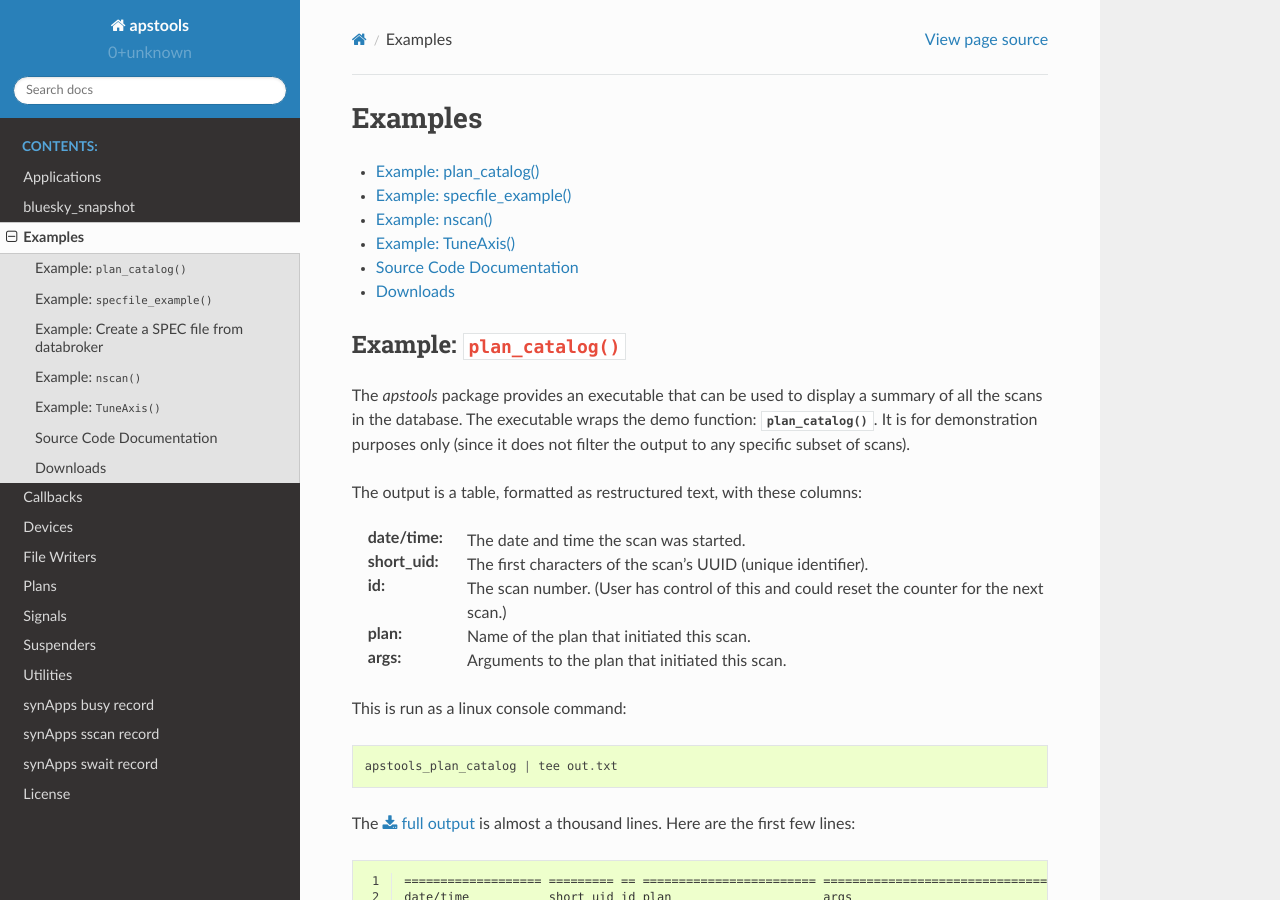
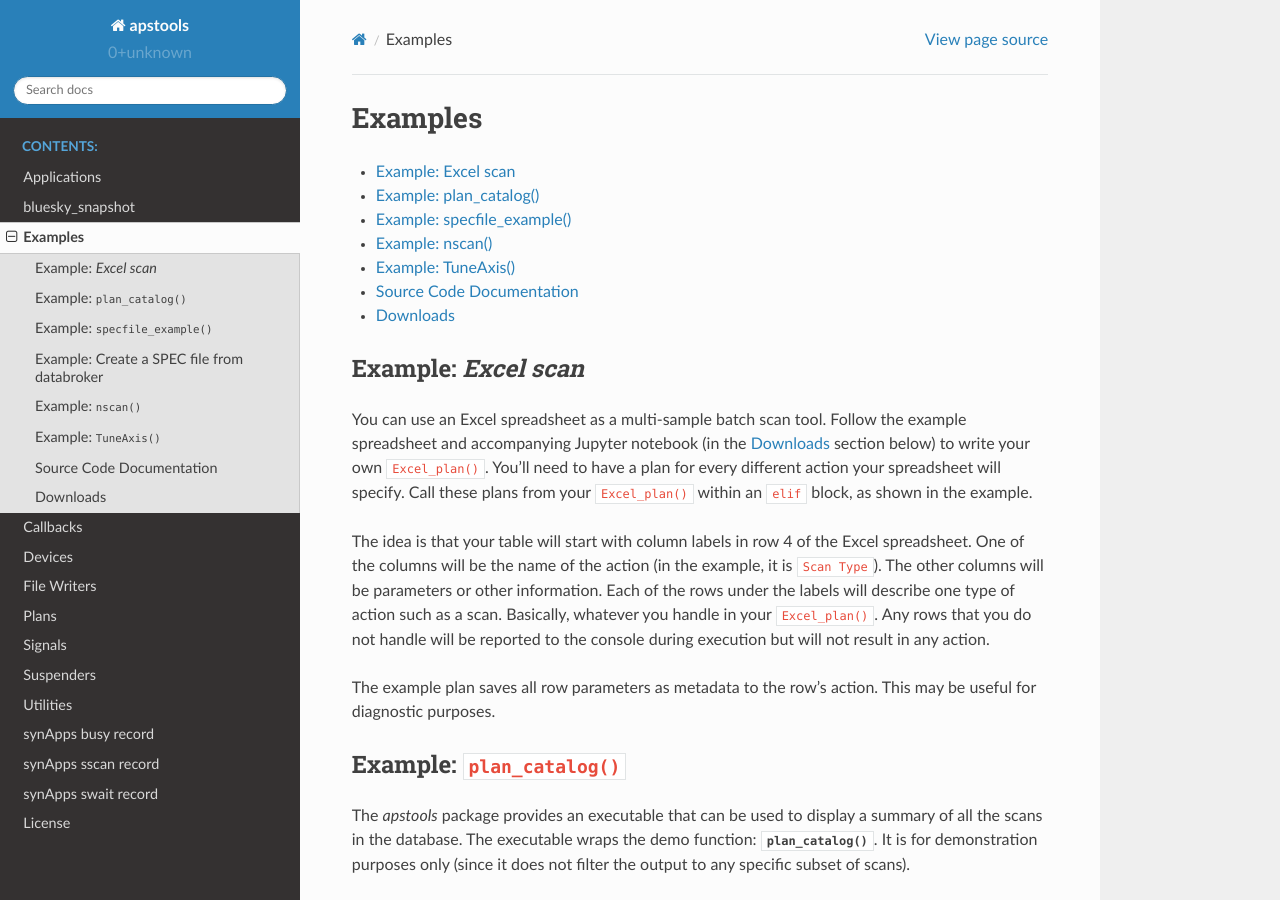
Before and after one commit to dogrecajb/apstools, a Sphinx documentation site: the page built from docs/source/examples.rst, in a window 1280 px wide and 900 px high. Built offline with Sphinx 7.4.7 and the Read the Docs theme 2.0.0, drawn with Linux system fonts in a browser that asks for light colours; some of the changed text lies outside the part shown.

Commit message:
fixes #114

```diff
--- a/docs/source/examples.rst
+++ b/docs/source/examples.rst
@@ -2,12 +2,45 @@
 Examples
 ========
 
+* :ref:`example_Excel_scan`
 * :ref:`example_plan_catalog`
 * :ref:`example_specfile`
 * :ref:`example_nscan`
 * :ref:`example_tuneaxis`
 * :ref:`example_source`
 * :ref:`examples_downloads`
+
+
+.. _example_Excel_scan:
+
+Example: *Excel scan*
++++++++++++++++++++++++++++
+
+You can use an Excel spreadsheet as a multi-sample batch scan tool.  Follow
+the example spreadsheet and accompanying Jupyter notebook (in the
+:ref:`examples_downloads` section below) to write your own ``Excel_plan()``.
+You'll need to have a plan for every different action your spreadsheet
+will specify.  Call these plans from your ``Excel_plan()`` within an ``elif`` block,
+as shown in the example.
+
+The idea is that your table will start with column labels
+in row 4 of the Excel spreadsheet.  One of the columns will be the name
+of the action (in the example, it is ``Scan Type``).  The other columns will
+be parameters or other information.  Each of the rows under the labels will
+describe one type of action such as a scan.  Basically, whatever you
+handle in your ``Excel_plan()``.
+Any rows that you do not handle will be reported to the console during execution
+but will not result in any action.
+
+.. note:  For now, make sure there is no content in any of the spreadsheet
+   cells outside of your table.  Such content will trigger a cryptic error
+   about a numpy float that cannot be converted.  Instead, put that content
+   in a second spreadsheet page.
+
+   .. see: https://github.com/BCDA-APS/apstools/issues/116
+
+The example plan saves all row parameters as metadata to the row's action.
+This may be useful for diagnostic purposes.
 
 
 .. _example_plan_catalog:
@@ -107,9 +140,13 @@ Source Code Documentation
 Downloads
 +++++++++
 
-The jupyter notebook and files related to this section may be downloaded from the following table.
+The jupyter notebooks and files related to this section may be downloaded from the following table.
 
 * :download:`plan_catalog.txt <resources/plan_catalog.txt>`
+* jupyter notebook: :download:`demo_excel_scan <resources/excel_scan.ipynb>`
+
+  * :download:`sample_example.xlsx <resources/sample_example.xlsx>`
+
 * jupyter notebook: :download:`demo_nscan <resources/demo_nscan.ipynb>`
 * jupyter notebook: :download:`demo_tuneaxis <resources/demo_tuneaxis.ipynb>`
 * jupyter notebook: :download:`demo_specfile_example <resources/demo_specfile_example.ipynb>`
```
